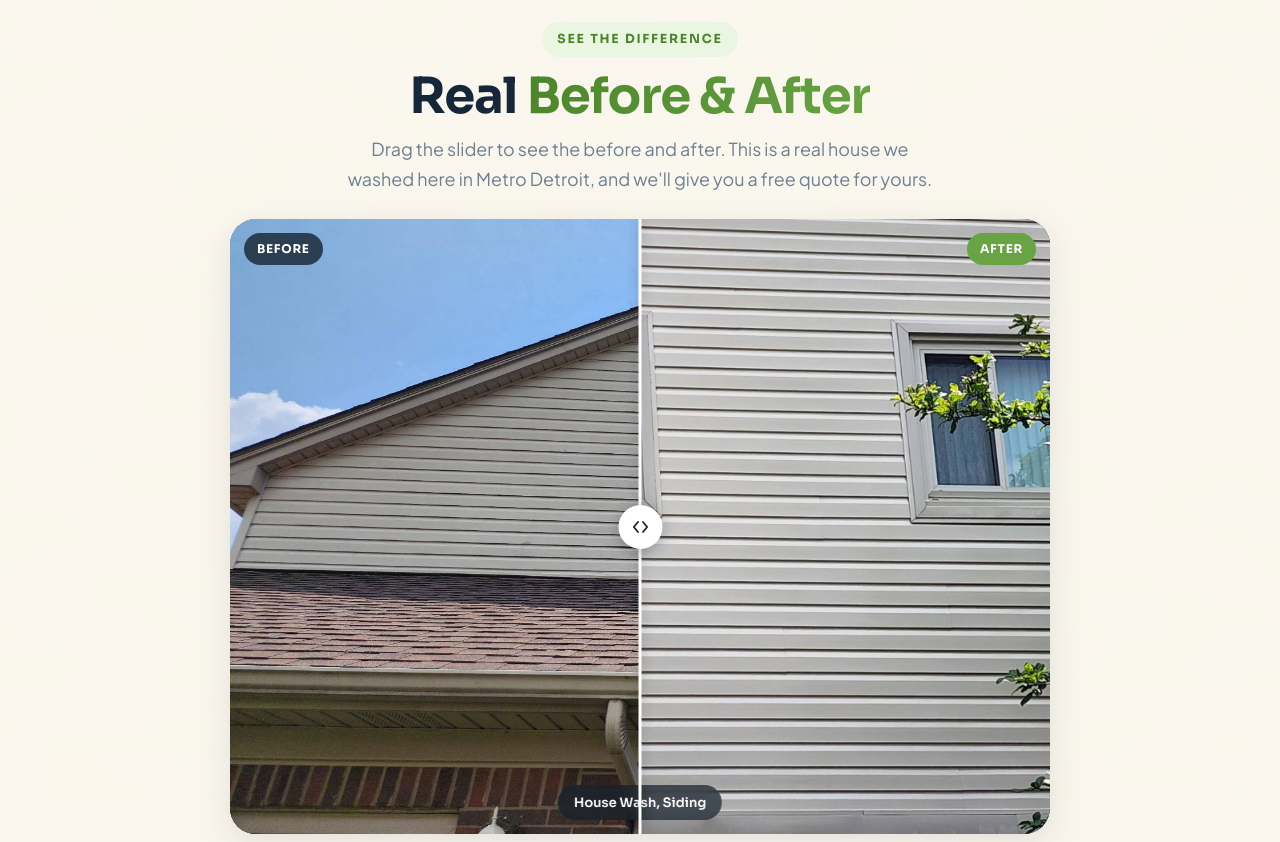
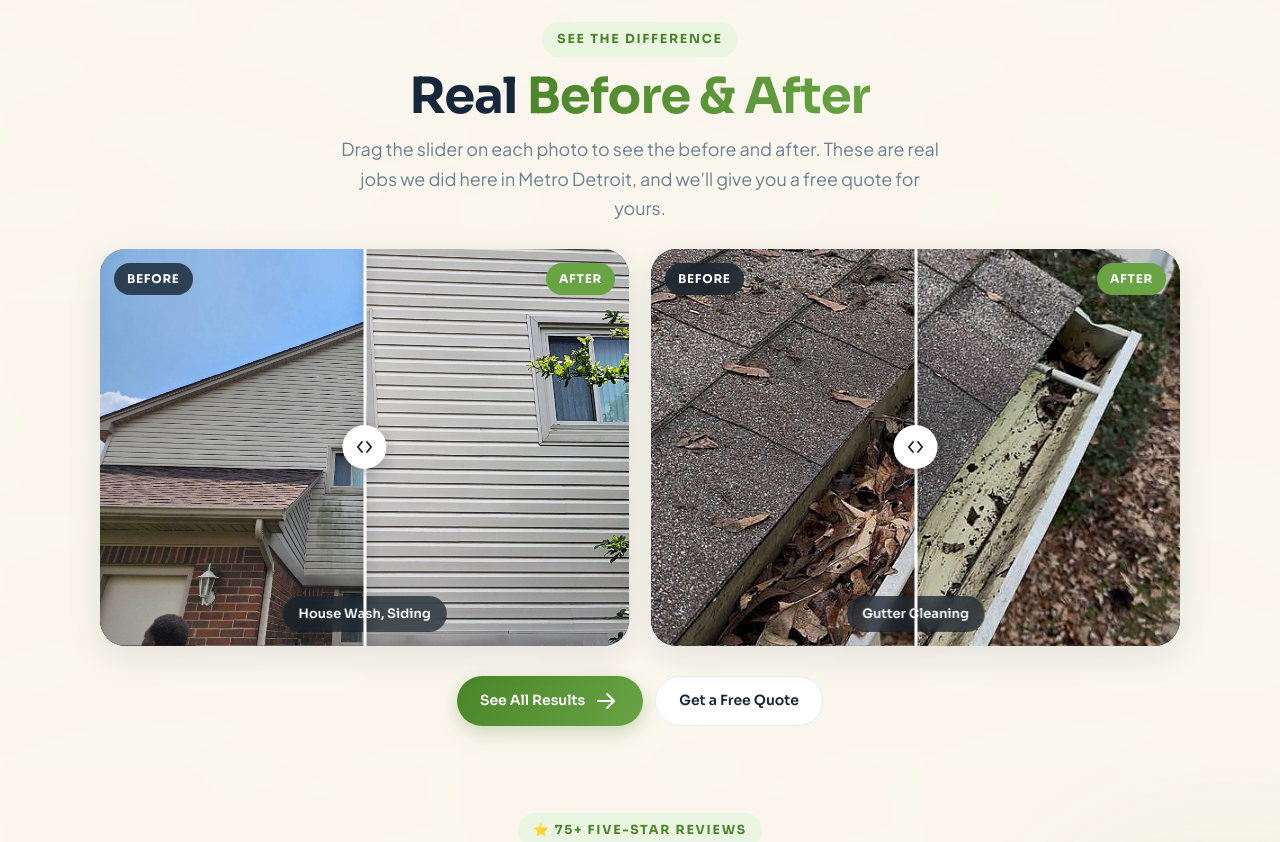
Before and after one commit to notAntonioWilson/are_you_washed, a Next.js app: page / in a window 1280 px wide. Shown: the part 2000-2842 px from the top of the page. Built offline with nearby package versions, Linux system fonts and the light colour scheme.

Commit message:
Add gutter cleaning before-after pair to homepage slider section; fix before-layer alignment with clip-path

```diff
--- a/components/BeforeAfter.tsx
+++ b/components/BeforeAfter.tsx
@@ -6,11 +6,18 @@ import { Icons } from "./Icons";
 
 type Pair = { before: string; after: string; label: string };
 
-const housePair: Pair = {
-  before: "/images/house-before.jpg",
-  after: "/images/house-after.jpg",
-  label: "House Wash, Siding",
-};
+const pairs: Pair[] = [
+  {
+    before: "/images/house-before.jpg",
+    after: "/images/house-after.jpg",
+    label: "House Wash, Siding",
+  },
+  {
+    before: "/images/proof/gutter-cleaning-before-01.jpg",
+    after: "/images/proof/gutter-cleaning-after-01.jpg",
+    label: "Gutter Cleaning",
+  },
+];
 
 function Slider({ pair }: { pair: Pair }) {
   const [pos, setPos] = useState(50);
@@ -39,11 +46,9 @@ function Slider({ pair }: { pair: Pair }) {
       <Image src={pair.after} alt={`${pair.label}, after pressure washing in Macomb, MI`} fill sizes="(max-width:900px) 100vw, 50vw" className="ba-img" />
       <span className="ba-tag ba-tag-after">After</span>
 
-      <div className="ba-before" style={{ width: `${pos}%` }}>
-        <div className="ba-before-inner">
-          <Image src={pair.before} alt={`${pair.label}, before pressure washing`} fill sizes="(max-width:900px) 100vw, 50vw" className="ba-img" />
-          <span className="ba-tag ba-tag-before">Before</span>
-        </div>
+      <div className="ba-before" style={{ clipPath: `inset(0 ${100 - pos}% 0 0)` }}>
+        <Image src={pair.before} alt={`${pair.label}, before pressure washing`} fill sizes="(max-width:900px) 100vw, 50vw" className="ba-img" />
+        <span className="ba-tag ba-tag-before">Before</span>
       </div>
 
       <div className="ba-handle" style={{ left: `${pos}%` }}>
@@ -73,8 +78,6 @@ function Slider({ pair }: { pair: Pair }) {
           position: absolute; inset: 0;
           overflow: hidden;
         }
-        .ba-before-inner { position: absolute; inset: 0; width: 100vw; max-width: none; }
-        .ba :global(.ba-before-inner .ba-img) { object-position: left center; }
         .ba-tag {
           position: absolute; top: 14px;
           font-family: var(--font-display);
@@ -131,11 +134,13 @@ export default function BeforeAfter() {
         <div className="section-head center">
           <span className="eyebrow">See The Difference</span>
           <h2 className="section-title">Real <span className="accent">Before &amp; After</span></h2>
-          <p className="section-sub">Drag the slider to see the before and after. This is a real house we washed here in Metro Detroit, and we&apos;ll give you a free quote for yours.</p>
+          <p className="section-sub">Drag the slider on each photo to see the before and after. These are real jobs we did here in Metro Detroit, and we&apos;ll give you a free quote for yours.</p>
         </div>
 
         <div className="ba-stage reveal">
-          <Slider pair={housePair} />
+          {pairs.map((pair) => (
+            <Slider key={pair.label} pair={pair} />
+          ))}
         </div>
 
         <div className="ba-cta">
@@ -148,7 +153,16 @@ export default function BeforeAfter() {
         </div>
       </div>
       <style>{`
-        .ba-stage { max-width: 820px; margin: 0 auto; }
+        .ba-stage {
+          max-width: 1080px;
+          margin: 0 auto;
+          display: grid;
+          grid-template-columns: 1fr 1fr;
+          gap: 22px;
+        }
+        @media (max-width: 900px) {
+          .ba-stage { grid-template-columns: 1fr; max-width: 560px; }
+        }
         .ba-cta { display: flex; gap: 12px; justify-content: center; flex-wrap: wrap; margin-top: 30px; }
       `}</style>
     </section>
```
